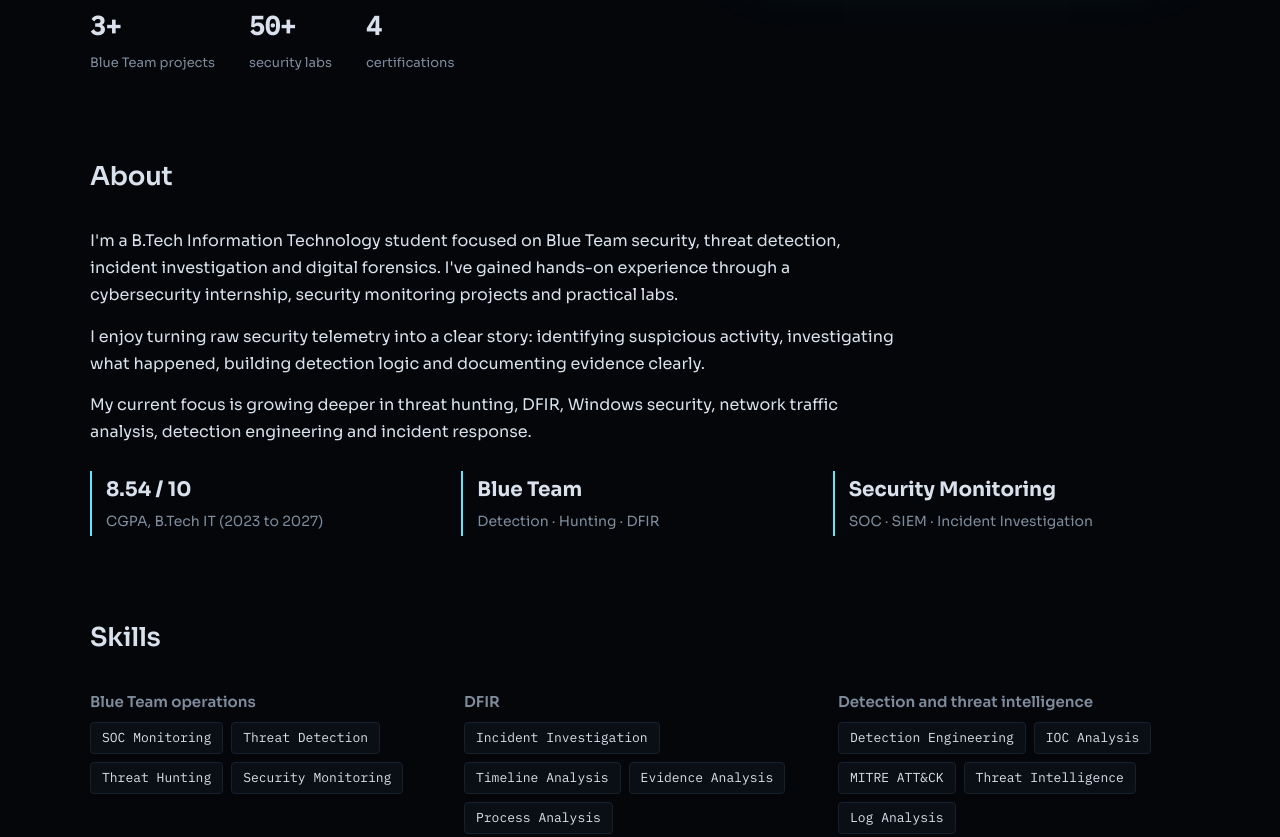
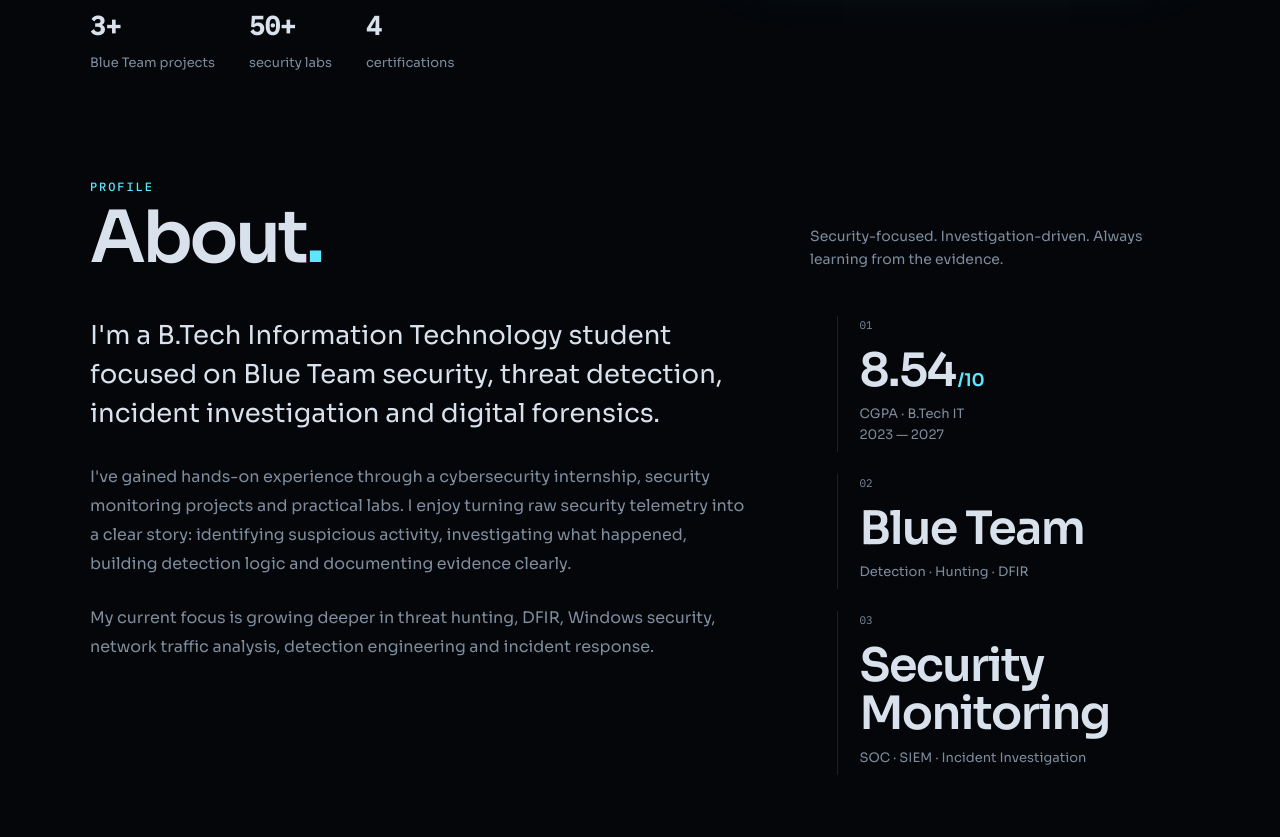
Before and after one commit to ketanXpro/ketanxpro.github.io, a plain HTML site: page index.html in a window 1280 px wide. Shown: the part 612-1449 px from the top of the page. Drawn offline with Linux system fonts and the light colour scheme.

Commit message:
Create profile section in index.html
Added a new section for personal profile with details on education and skills.

```diff
--- a/index.html
+++ b/index.html
@@ -1268,6 +1268,69 @@
         }
         .ex2-pts {
           grid-template-columns: 1fr;
+        }
+      }
+      .ab-s {
+        padding: 96px 0 8px;
+      }
+      .ab {
+        display: grid;
+        grid-template-columns: 1.3fr 0.7fr;
+        gap: 90px;
+        align-items: start;
+      }
+      .ab-text p {
+        max-width: 660px;
+        margin: 0 0 26px;
+        color: var(--muted);
+        font-size: 16px;
+        line-height: 1.8;
+      }
+      .ab-text .ab-lead {
+        margin-bottom: 30px;
+        color: var(--text);
+        font-size: clamp(20px, 2.3vw, 26px);
+        line-height: 1.5;
+      }
+      .ab-stats {
+        display: grid;
+        gap: 22px;
+      }
+      .ab-stat {
+        padding: 2px 0 6px 22px;
+        border-left: 1px solid var(--line);
+      }
+      .ab-stat span {
+        display: block;
+        margin-bottom: 14px;
+        font: 11px var(--mono);
+        color: var(--muted);
+      }
+      .ab-stat b {
+        display: block;
+        font-size: clamp(30px, 3.6vw, 46px);
+        line-height: 1.05;
+        letter-spacing: -0.035em;
+        font-weight: 600;
+      }
+      .ab-stat b small {
+        margin-left: 2px;
+        font-size: 0.38em;
+        color: var(--accent);
+        letter-spacing: 0;
+      }
+      .ab-stat em {
+        display: block;
+        margin-top: 10px;
+        font-style: normal;
+        font-size: 13px;
+        line-height: 1.6;
+        color: var(--muted);
+      }
+      @media (max-width: 860px) {
+        .ab {
+          grid-template-columns: 1fr;
+          gap: 40px;
         }
       }
     </style>
@@ -1348,34 +1411,49 @@
         </div>
       </section>
 
-      <section id="about" class="about">
-        <h2>About</h2>
-        <p>
-          I'm a B.Tech Information Technology student focused on Blue Team
-          security, threat detection, incident investigation and digital
-          forensics. I've gained hands-on experience through a cybersecurity
-          internship, security monitoring projects and practical labs.
-        </p>
-        <p>
-          I enjoy turning raw security telemetry into a clear story: identifying
-          suspicious activity, investigating what happened, building detection
-          logic and documenting evidence clearly.
-        </p>
-        <p>
-          My current focus is growing deeper in threat hunting, DFIR, Windows
-          security, network traffic analysis, detection engineering and incident
-          response.
-        </p>
-        <div class="facts">
-          <div class="fact">
-            <b>8.54 / 10</b><span>CGPA, B.Tech IT (2023 to 2027)</span>
-          </div>
-          <div class="fact">
-            <b>Blue Team</b><span>Detection · Hunting · DFIR</span>
-          </div>
-          <div class="fact">
-            <b>Security Monitoring</b
-            ><span>SOC · SIEM · Incident Investigation</span>
+      <section id="about" class="ab-s">
+        <div class="sh">
+          <div>
+            <span class="eyebrow">PROFILE</span>
+            <h2>About<span class="dot">.</span></h2>
+          </div>
+          <p>
+            Security-focused. Investigation-driven. Always learning from the
+            evidence.
+          </p>
+        </div>
+        <div class="ab">
+          <div class="ab-text">
+            <p class="ab-lead">
+              I'm a B.Tech Information Technology student focused on Blue Team
+              security, threat detection, incident investigation and digital
+              forensics.
+            </p>
+            <p>
+              I've gained hands-on experience through a cybersecurity
+              internship, security monitoring projects and practical labs. I
+              enjoy turning raw security telemetry into a clear story:
+              identifying suspicious activity, investigating what happened,
+              building detection logic and documenting evidence clearly.
+            </p>
+            <p>
+              My current focus is growing deeper in threat hunting, DFIR,
+              Windows security, network traffic analysis, detection engineering
+              and incident response.
+            </p>
+          </div>
+          <div class="ab-stats">
+            <div class="ab-stat">
+              <span>01</span><b>8.54<small>/10</small></b
+              ><em>CGPA · B.Tech IT<br />2023 — 2027</em>
+            </div>
+            <div class="ab-stat">
+              <span>02</span><b>Blue Team</b><em>Detection · Hunting · DFIR</em>
+            </div>
+            <div class="ab-stat">
+              <span>03</span><b>Security Monitoring</b
+              ><em>SOC · SIEM · Incident Investigation</em>
+            </div>
           </div>
         </div>
       </section>
```
